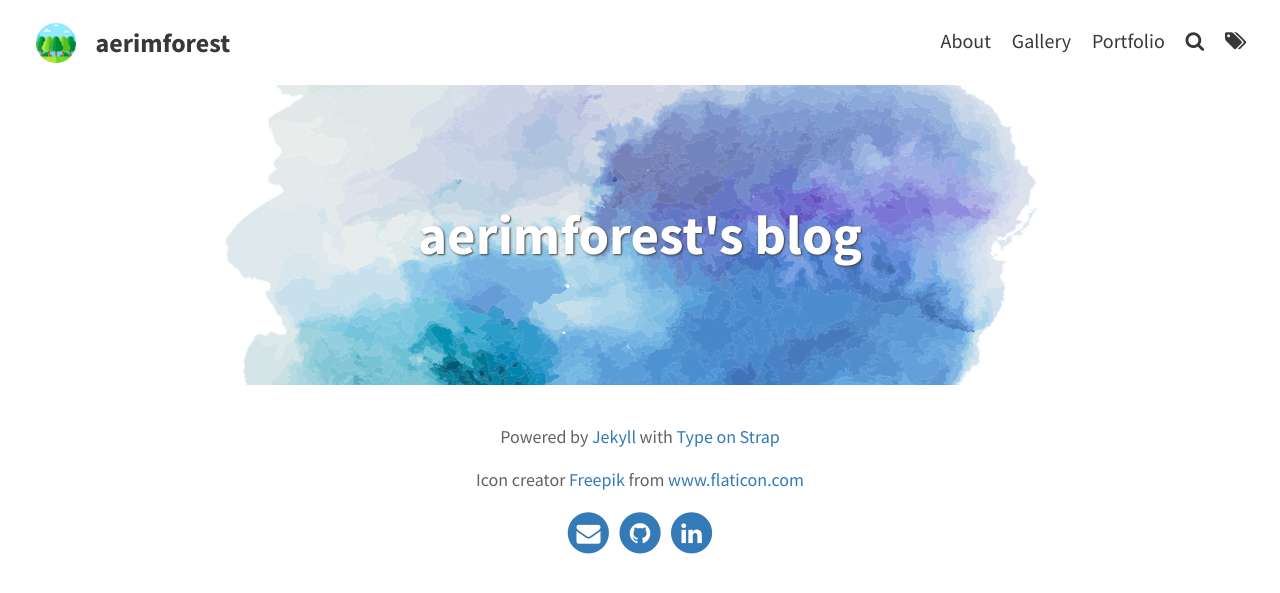
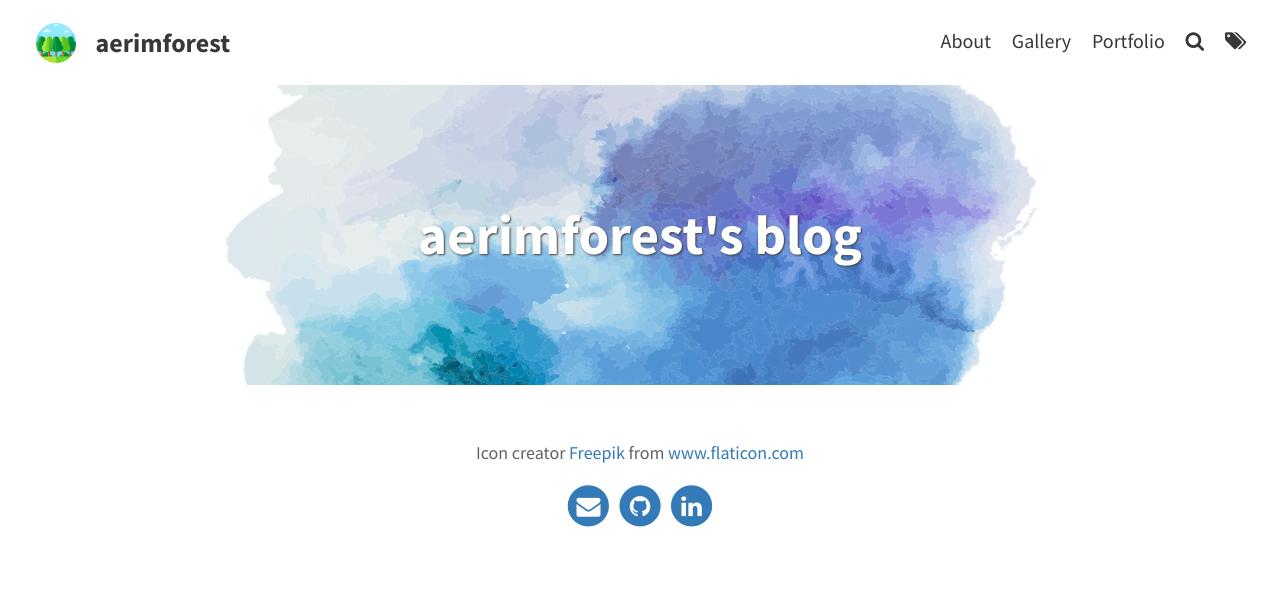
Before and after one commit to aerimforest/yenimm, a Jekyll site: the page built from index.markdown, in a window 1280 px wide. Shown: the top 593 px of the page. Built offline with Jekyll 4.4.1, drawn with Linux system fonts in a browser that asks for light colours; the list of posts is cut into pages by our own code.

Commit message:
Update _config.yml

```diff
--- a/_config.yml
+++ b/_config.yml
@@ -12,7 +12,6 @@ favicon: assets/autumnTree1.ico                         # Icon displayed in the
 header_text: aerimforest's blog  # Change Blog header text
 header_feature_image: assets/img/pexels/watercolor.png
 footer_text: >
-  Powered by <a href="https://jekyllrb.com/">Jekyll</a> with <a href="https://github.com/sylhare/Type-on-Strap">Type on Strap</a>
   <div>Icon creator <a href="https://www.flaticon.com/kr/authors/freepik" title="Freepik">Freepik</a> from <a href="https://www.flaticon.com/kr/" title="Flaticon">www.flaticon.com</a></div>
 
 # Blog
```
